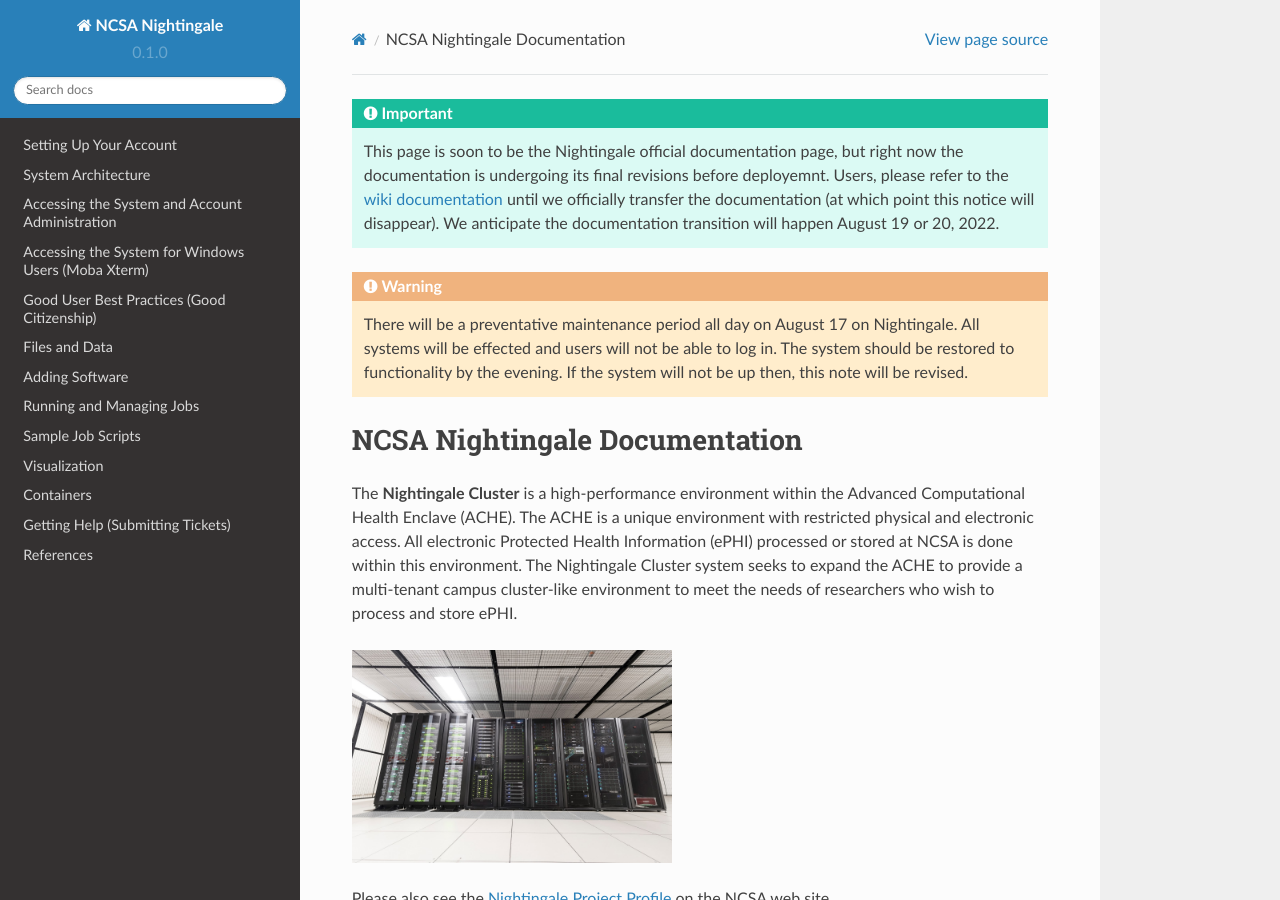
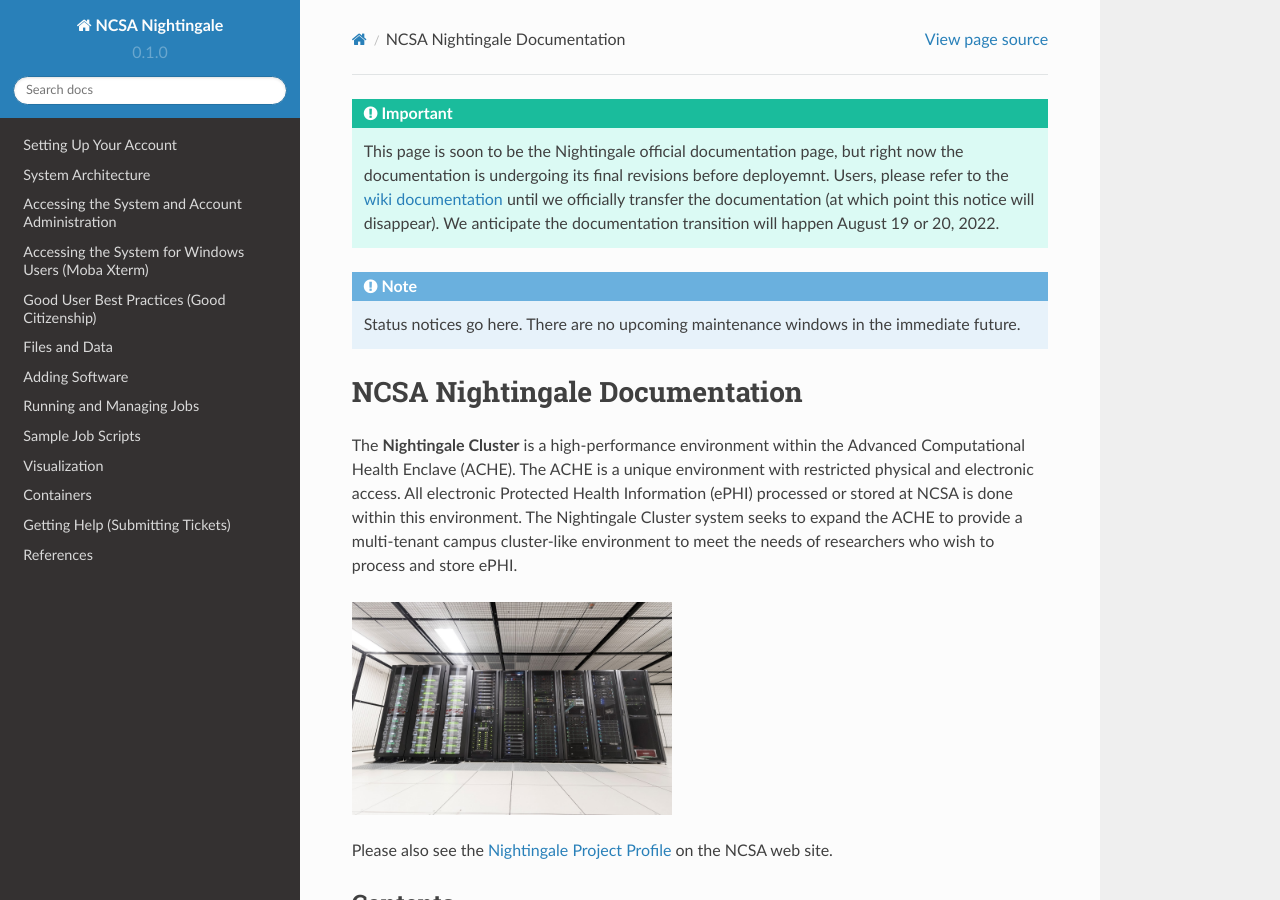
Before and after one commit to sfkappes/NG_documentation, a Sphinx documentation site: the page built from docs/source/index.rst, in a window 1280 px wide and 900 px high. Built offline with Sphinx 7.4.7 and the Read the Docs theme 2.0.0, drawn with Linux system fonts in a browser that asks for light colours; pages that are not in the unit, such as notebooks, are missing from menus.

Commit message:
remove Aug 17 maintenance
Removed the "warning" about maintenance August 17 because it's now in the past.  Replaced with placeholder "note" for status messages.

```diff
--- a/docs/source/index.rst
+++ b/docs/source/index.rst
@@ -2,9 +2,9 @@
 
     This page is soon to be the Nightingale official documentation page, but right now the documentation is undergoing its final revisions before deployemnt.  Users, please refer to the `wiki documentation <https://wiki.ncsa.illinois.edu/display/USSPPRT/Nightingale+Cluster+User+Guide>`_ until we officially transfer the documentation (at which point this notice will disappear).  We anticipate the documentation transition will happen August 19 or 20, 2022.
 
-.. warning::
+.. note::
 
-   There will be a preventative maintenance period all day on August 17 on Nightingale.  All systems will be effected and users will not be able to log in.  The system should be restored to functionality by the evening.  If the system will not be up then, this note will be revised.
+   Status notices go here.  There are no upcoming maintenance windows in the immediate future.
 
 NCSA Nightingale Documentation
 =========================================================
```
